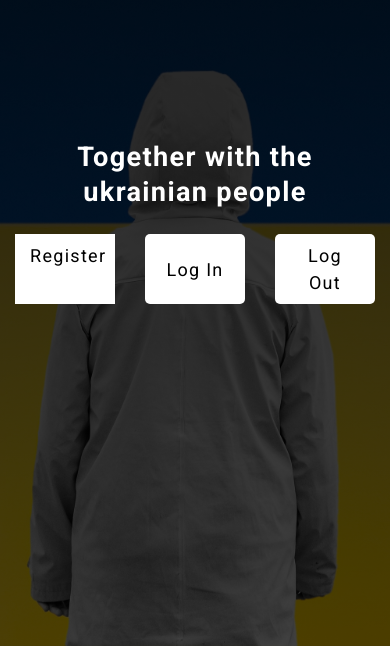
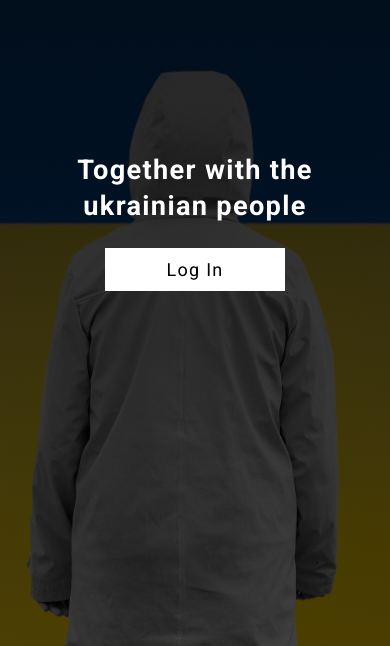
Before and after one commit to alinciobanu16/Pweb, a React (Create React App) app in the folder frontend/: page / in a window 390 px wide. Shown: the part 198-844 px from the top of the page. Built offline with nearby package versions, Linux system fonts and the light colour scheme.

Commit message:
make refugee page responsive

```diff
--- a/frontend/src/pages/Main.js
+++ b/frontend/src/pages/Main.js
@@ -14,9 +14,9 @@ const Main = () => {
                 </h1>
 
                 <div className="main__container__btn">
-                    <Link to="/register" className="main__btn">
-                        Register
-                    </Link>
+                    {/*<Link to="/register" className="main__btn">*/}
+                    {/*    Register*/}
+                    {/*</Link>*/}
                     <button
                         className="main__btn"
                         onClick={() =>
@@ -25,14 +25,14 @@ const Main = () => {
                     >
                         Log In
                     </button>
-                    <button
-                        className="main__btn"
-                        onClick={() =>
-                            logout({ returnTo: window.location.origin })
-                        }
-                    >
-                        Log Out
-                    </button>
+                    {/*<button*/}
+                    {/*    className="main__btn"*/}
+                    {/*    onClick={() =>*/}
+                    {/*        logout({ returnTo: window.location.origin })*/}
+                    {/*    }*/}
+                    {/*>*/}
+                    {/*    Log Out*/}
+                    {/*</button>*/}
                 </div>
             </div>
         </div>
--- a/frontend/src/pages/Refugee.js
+++ b/frontend/src/pages/Refugee.js
@@ -2,7 +2,7 @@ import { useAuth0 } from "@auth0/auth0-react";
 import "../styles/main.css";
 import "../styles/refugee.css";
 import { useEffect, useRef, useState } from "react";
-import defaultProfilePicture from "./images/profile-picture.png"
+import defaultProfilePicture from "./images/profile-picture.png";
 
 const sidebarNavItems = [
     {
@@ -82,7 +82,7 @@ const Refugee = () => {
             });
             const data = await res.json();
             if (data.success) {
-                setHelpers(data.helpers);
+                setHelpers(data.helpers.reverse());
             }
         };
 
@@ -93,10 +93,10 @@ const Refugee = () => {
 
     function getImage() {
         if (user.picture) {
-        return <img src={user.picture} />
+            return <img src={user.picture} />;
         }
 
-      return <img src={defaultProfilePicture} />
+        return <img src={defaultProfilePicture} />;
     }
 
     console.log(helpers);
@@ -107,9 +107,7 @@ const Refugee = () => {
                 {isAuthenticated && (
                     <div>
                         <div className="profile-details-container">
-                        <div className="image-container">
-                          {getImage()}
-                        </div>
+                            <div className="image-container">{getImage()}</div>
                             <div className="full-name">
                                 {user.given_name} {user.family_name}
                             </div>
@@ -117,17 +115,19 @@ const Refugee = () => {
                                 <button
                                     className="main__btn refugee-btn"
                                     onClick={() =>
-                                  logout({ returnTo: window.location.origin })
+                                        logout({
+                                            returnTo: window.location.origin,
+                                        })
                                     }
                                 >
                                     Log Out
                                 </button>
-                          <button
-                              className="main__btn refugee-btn"
-                              onClick={getRoute}
-                          >
-                              Get Route
-                          </button>
+                                {/*<button*/}
+                                {/*    className="main__btn refugee-btn"*/}
+                                {/*    onClick={getRoute}*/}
+                                {/*>*/}
+                                {/*    Get Route*/}
+                                {/*</button>*/}
                             </div>
                         </div>
                     </div>
@@ -136,19 +136,28 @@ const Refugee = () => {
                 <div className="content">
                     {helpers.length != 0 && (
                         <ul>
-                          {
-                            helpers.map((value, index) => {
-                              return <li className="items-list">
-                                <div className="top-row">{value.help_type}</div>
+                            {helpers.map((value, index) => {
+                                return (
+                                    <li className="items-list">
+                                        <div className="top-row">
+                                            {value.help_type}
+                                        </div>
                                         <div className="middle-row">
-                                    <div id="person-details">{value.fullName}, <i>{value.person_type}</i></div>
+                                            <div id="person-details">
+                                                {value.fullName},{" "}
+                                                <i>{value.person_type}</i>
+                                            </div>
                                             <div>Email: {value.email}</div>
-                                    <div>Phone: {value.phone_number}</div>
+                                            <div>
+                                                Phone: {value.phone_number}
                                             </div>
-                                <div className="bottom-row"><u>Mesaj</u>: {value.message}</div>
+                                        </div>
+                                        <div className="bottom-row">
+                                            <u>Mesaj</u>: {value.message}
+                                        </div>
                                     </li>
-                            })
-                          }
+                                );
+                            })}
                         </ul>
                     )}
                 </div>
--- a/frontend/src/styles/main.css
+++ b/frontend/src/styles/main.css
@@ -50,7 +50,7 @@
     border: none;
     color: black;
     text-align: center;
-    padding: 14px 50px;
+    padding: 10px 50px;
     margin: 4px 15px;
     font-size: 18px;
     transition: 0.3s;
@@ -72,6 +72,6 @@
 
     .main__btn {
         padding: 8px 15px;
-        width: 100px;
+        /*width: 100px;*/
     }
 }
--- a/frontend/src/styles/refugee.css
+++ b/frontend/src/styles/refugee.css
@@ -1,5 +1,5 @@
 .page-container {
-  background-image: linear-gradient(rgb(0 0 0 / 50%), rgb(0 0 0 / 50%)), url("../pages/images/ben-masora-p9Y6TIPhKBw-unsplash.jpg");
+    background-image: linear-gradient(rgb(0 0 0 / 60%), rgb(0 0 0 / 50%)), url("../pages/images/gayatri-malhotra-Y8sVdvfoybk-unsplash.jpg");
     font-family: 'Roboto', sans-serif;
     background-repeat: no-repeat;
     background-size: cover;
@@ -13,9 +13,9 @@ img {
     border: solid 1px #294664;
 }
 
-button {
-  border-radius: 5px;
-}
+/*button {*/
+/*    border-radius: 5px;*/
+/*}*/
 
 .container {
     justify-content: center;
@@ -44,6 +44,7 @@ button {
     background-color: #294664;
     color: white;
     padding: 10px;
+    border-radius: 4px;
 }
 
 .full-name {
@@ -93,6 +94,21 @@ ul {
 }
 
 .btn-container {
-  display: flex;
-  flex-direction: column;
+    /*display: flex;*/
+    /*flex-direction: column;*/
 }
+
+@media screen and (max-width: 900px) {
+    .container {
+        display: unset;
+    }
+
+    .content {
+        width: 20em;
+    }
+
+    .profile-details-container {
+        margin-bottom: 15px;
+        margin-right: 0;
+    }
+}
--- a/frontend/src/styles/usertype.css
+++ b/frontend/src/styles/usertype.css
@@ -10,7 +10,6 @@
     transition-property: background-color;
     letter-spacing: 1.3px;
     width: 180px;
-    border-radius: 4px;
 }
 
 .type__btn:hover {
```
Lines whose indentation alone changed are shown as unchanged.
